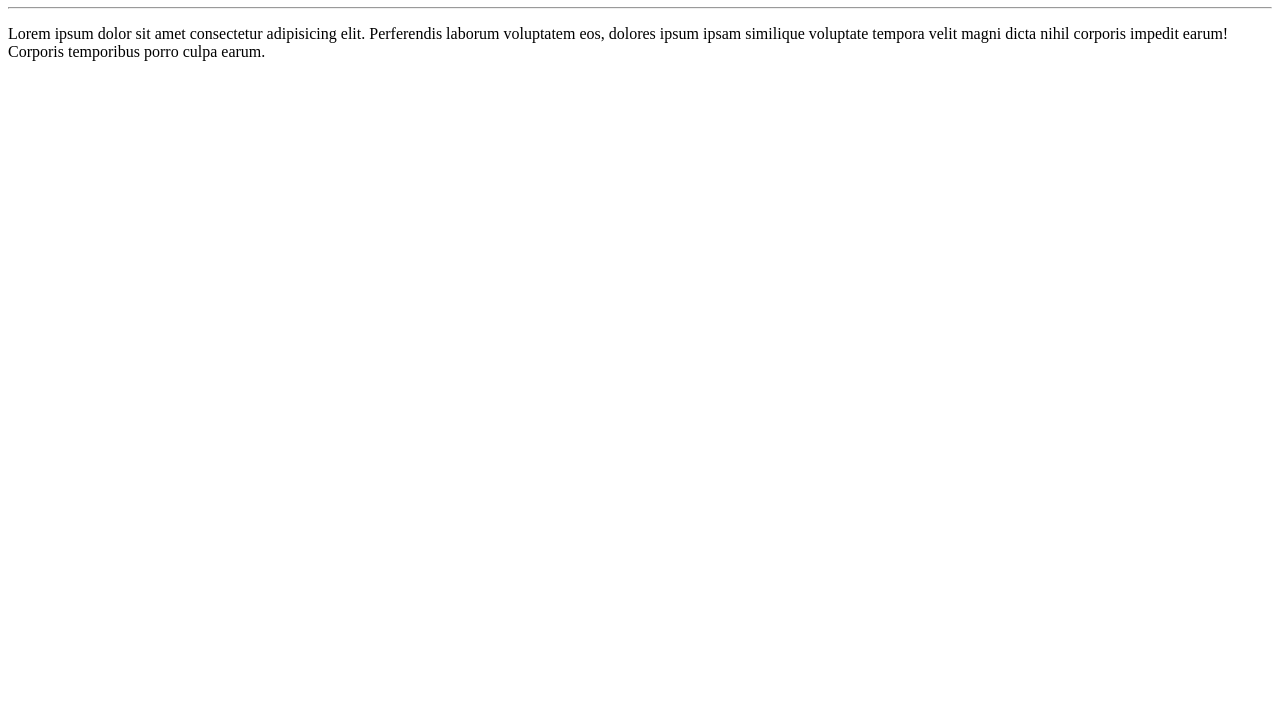
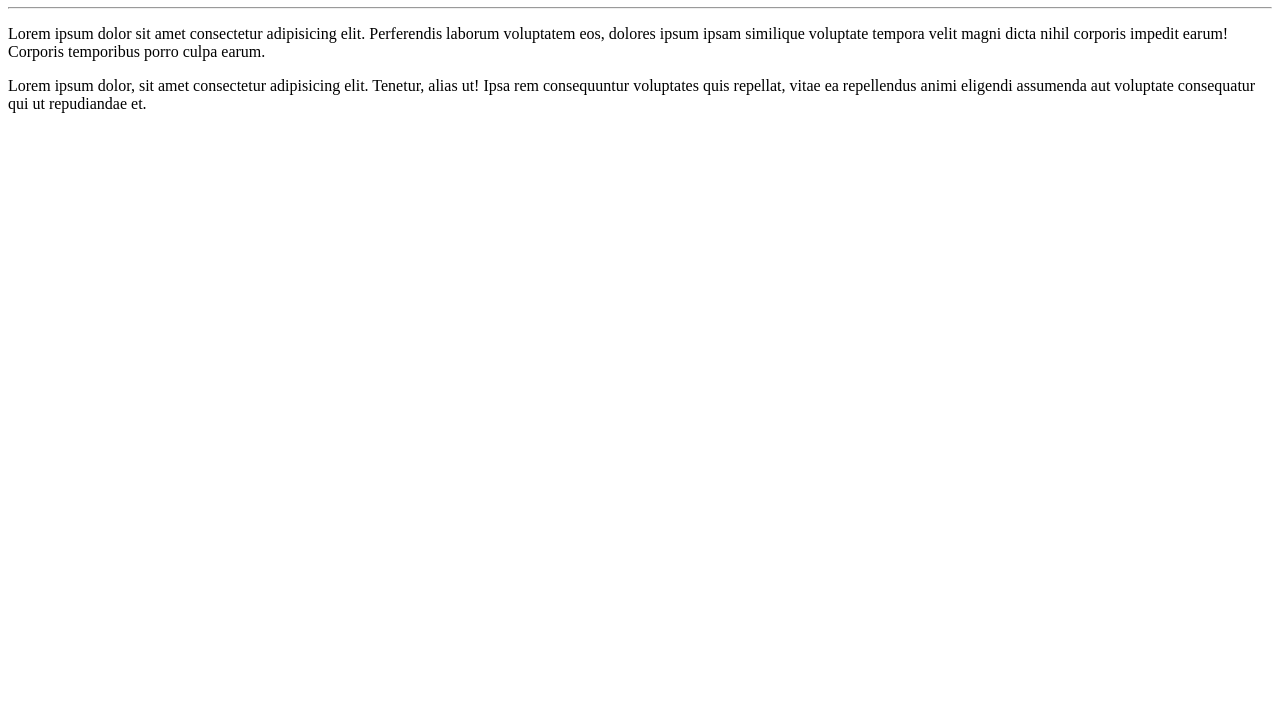
Before and after one commit to Marcos-Pereirarj83/ola-mundo, a plain HTML site: page site exemplo/index.html in a window 1280 px wide. Shown: the part 73-800 px from the top of the page. Drawn offline with Linux system fonts and the light colour scheme.

Commit message:
add um paragrafo

```diff
--- a/site exemplo/index.html
+++ b/site exemplo/index.html
@@ -10,5 +10,6 @@
     <h1>Olá, mundo</h1>
     <hr>
     <p>Lorem ipsum dolor sit amet consectetur adipisicing elit. Perferendis laborum voluptatem eos, dolores ipsum ipsam similique voluptate tempora velit magni dicta nihil corporis impedit earum! Corporis temporibus porro culpa earum.</p>
+    <p>Lorem ipsum dolor, sit amet consectetur adipisicing elit. Tenetur, alias ut! Ipsa rem consequuntur voluptates quis repellat, vitae ea repellendus animi eligendi assumenda aut voluptate consequatur qui ut repudiandae et.</p>
 </body>
 </html>
```
